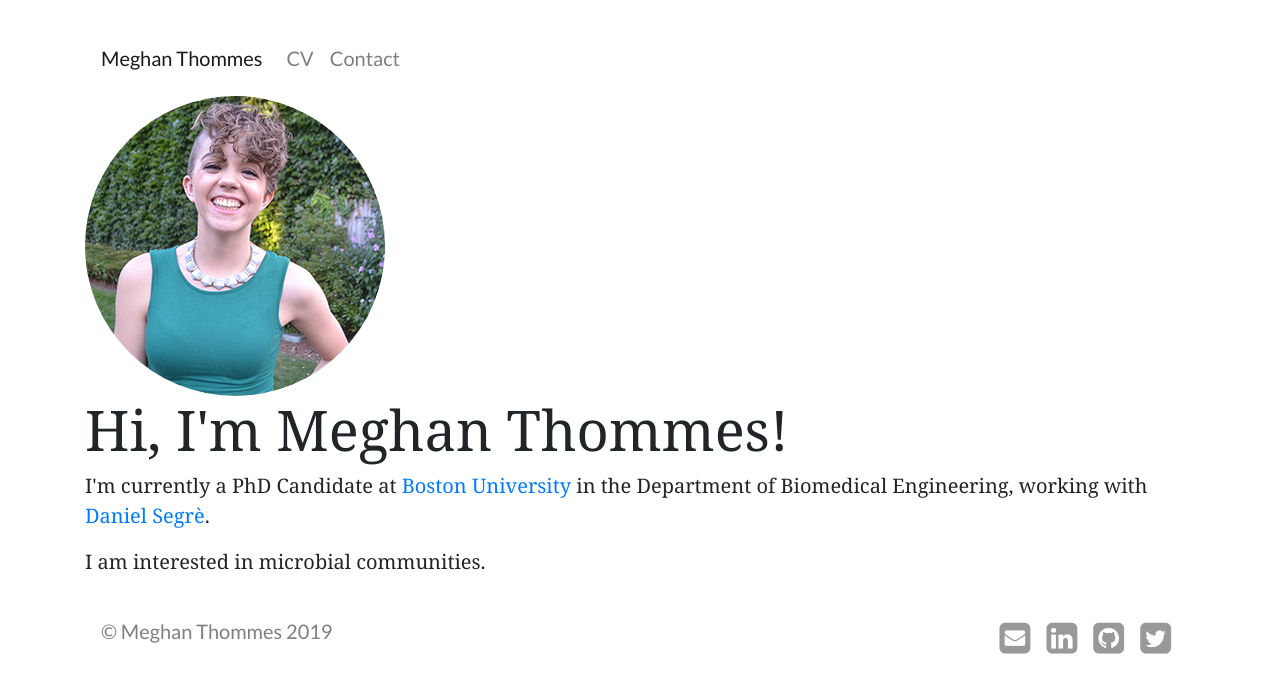
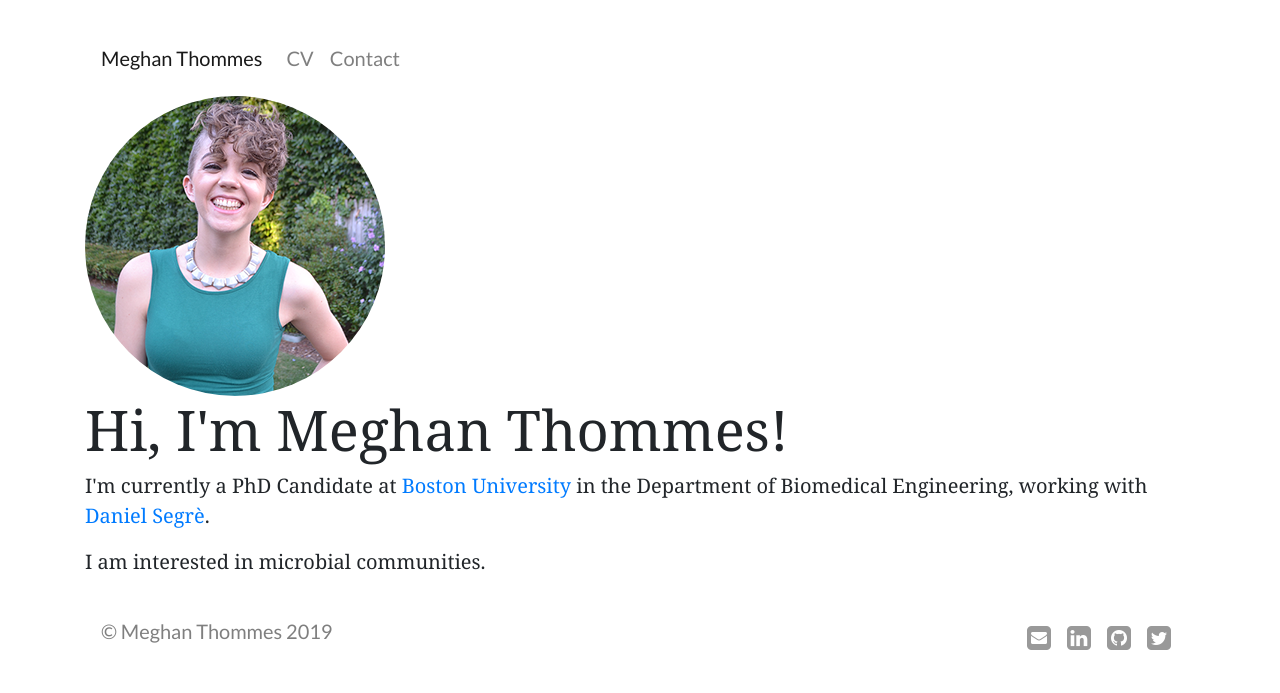
Before and after one commit to megthommes/megthommes.github.io, a Jekyll site: the page built from index.html, in a window 1280 px wide. Shown: the top 693 px of the page. Built offline with Jekyll 4.4.1, drawn with Linux system fonts in a browser that asks for light colours; some web fonts are replaced.

Commit message:
Update style.css

```diff
--- a/css/style.css
+++ b/css/style.css
@@ -67,13 +67,7 @@ pre.prettyprint {
 /* Font Awesome Icons */
 .fa-icons {
     color: #999999;
-    font-size: 36px;
-}
-
-/* Image */
-.fit-image {
-    width: 100%;
-    object-fit: cover;
+    font-size: 28px;
 }
 
 .step {
```
